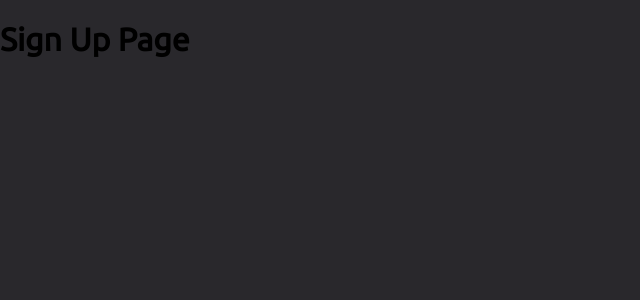
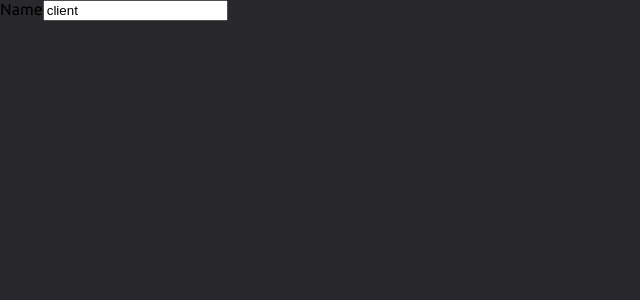
Before and after one commit to rbabaci1/Anywhere-Fitness, a React (Create React App) app in the folder anywhere-fitness/: page /accountType/client/signUp in a window 1280 px wide. Shown: the top 300 px of the page, without its empty margins (0-640 px from the left). Built offline with nearby package versions, Linux system fonts and the light colour scheme.

Commit message:
create a Form with a Field of name

```diff
--- a/anywhere-fitness/src/Pages/SignUpPage/SignUpPage.js
+++ b/anywhere-fitness/src/Pages/SignUpPage/SignUpPage.js
@@ -8,15 +8,20 @@ function SignUpPage({ match }) {
   const { typeName } = match.params;
 
   return (
-    <div>
-      <h1>Sign Up Page</h1>
+    <div className='form-container'>
+      <Form>
+        <label>
+          Name
+          <Field type='text' name='name' placeholder='Enter name' />
+        </label>
+      </Form>
     </div>
   );
 }
 
 export default withFormik({
-  mapPropsToValues: () => ({
-    name: '',
+  mapPropsToValues: ({ match }) => ({
+    name: match.params.typeName,
     email: '',
     password: ''
   })
```
